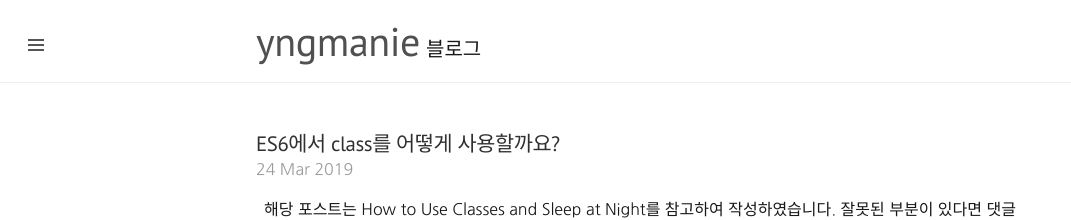
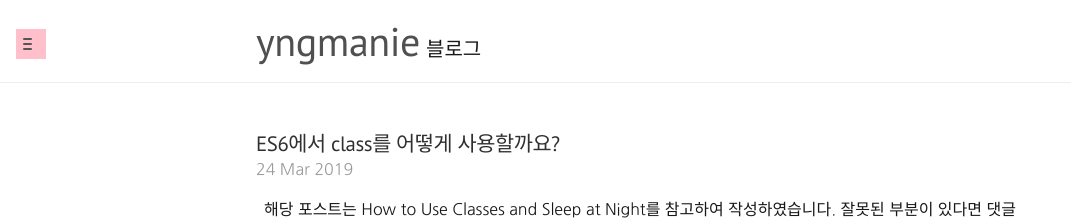
Before and after one commit to austinpark420/austinpark420.github.io, a Jekyll site: the page built from index.html, in a window 1280 px wide. Shown: the top 220 px of the page, without its empty margins (0-1071 px from the left). Built offline with Jekyll 4.4.1, drawn with Linux system fonts in a browser that asks for light colours; some web fonts are replaced; the list of posts is cut into pages by our own code.

Commit message:
add hamburger

```diff
--- a/_layouts/default.html
+++ b/_layouts/default.html
@@ -46,7 +46,16 @@
       </div>
     </div>
 
-    <label for="sidebar-checkbox" class="sidebar-toggle"></label>
+    <!-- <label for="sidebar-checkbox" class="sidebar-toggle"></label> -->
+    <label for="sidebar-checkbox" class="ham_container">
+      <div class="ham_wrap">
+        <p class="ham_bar_area">
+          <span class="bar"></span>
+          <span class="bar"></span>
+          <span class="bar"></span>
+        </p>
+      </div>
+    </label>
 
     <script>
       (function(document) {
--- a/public/css/lanyon.css
+++ b/public/css/lanyon.css
@@ -664,7 +664,7 @@ a.pagination-item:hover {
 
 /* Only one tweak for a reverse layout */
 .layout-reverse.sidebar-overlay #sidebar-checkbox:checked ~ .sidebar {
-  box-shadow: -0.25rem 0 0.5rem rgba(0, 0, 0, 0.1);
+  box-shadow: -0.25rem 0 0.5rem rgba(228, 187, 187, 0.1);
 }
 
 /* yngmanie */
@@ -674,3 +674,72 @@ a.pagination-item:hover {
   height: 150px;
   border-radius: 75px;
 }
+
+/* hambuger */
+.ham_container {
+  position: fixed;
+  top: 1.8rem;
+  left: 1rem;
+}
+.ham_wrap {
+  width: 30px;
+  height: 30px;
+  margin: 0 auto;
+  background-color: pink;
+  cursor: pointer;
+}
+
+.ham_bar_area {
+  width: 16px;
+  height: 12px;
+  padding-top: 9px;
+  padding-left: 7px;
+}
+
+.bar {
+  display: block;
+  width: 100%;
+  height: 2px;
+  margin-bottom: 3px;
+  border-radius: 3px;
+  background-color: #555;
+  transition: all 500ms cubic-bezier(0.68, -0.55, 0.265, 1.55);
+}
+/* 호버시 bar animation */
+/* .ham_wrap:hover .bar {
+  animation: bar 0.6s infinite;
+  animation-delay: 0.1s;
+}
+.ham_wrap:hover .bar:first-child {
+  animation-delay: 0s;
+}
+.ham_wrap:hover .bar:last-child {
+  animation-delay: 0.2s;
+}
+
+@keyframes bar {
+  0% {
+    width: 100%;
+  }
+  20% {
+    width: 0%;
+  }
+  100% {
+    width: 100%;
+  }
+} */
+
+/* 클릭시 이벤트 */
+.ham_wrap:hover .bar {
+  width: 120%;
+}
+.ham_wrap:hover .bar:nth-child(1) {
+  transform: rotate(45deg) translate(3px, 4px);
+}
+.ham_wrap:hover .bar:nth-child(2) {
+  transform: translateX(20px);
+  opacity: 0;
+}
+.ham_wrap:hover .bar:nth-child(3) {
+  transform: rotate(-45deg) translate(3px, -4px);
+}
```
